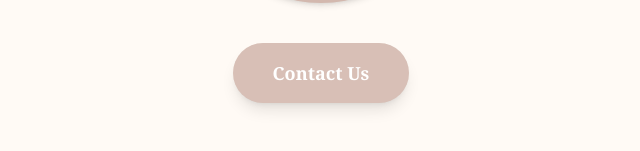
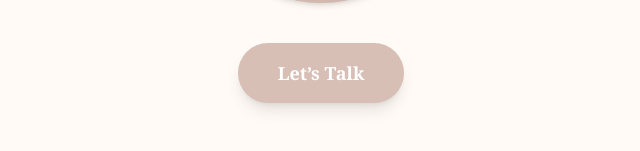
Before and after one commit to Vivek20510/nandini-yoga, a React (Vite) app: page /#/ in a window 1280 px wide. Shown: the part 547-698 px from the top of the page, without its empty margins (319-959 px from the left). Built offline with nearby package versions, Linux system fonts and the light colour scheme.

Commit message:
Update Home.jsx

```diff
--- a/src/pages/Home.jsx
+++ b/src/pages/Home.jsx
@@ -49,7 +49,7 @@
     className="group relative inline-block px-8 py-3 sm:px-10 sm:py-4 rounded-full bg-[#d3b8ae] text-white text-base sm:text-lg font-semibold shadow-lg transition-all duration-300 hover:bg-[#c6a597] focus:outline-none focus:ring-4 focus:ring-[#d3b8ae]/50"
     aria-label="Contact Us"
   >
-    <span className="relative z-10">Contact Us</span>
+    <span className="relative z-10">Let’s Talk</span>
     <span className="absolute inset-0 rounded-full bg-white opacity-10 group-hover:opacity-20 transition duration-300" />
   </Link>
 </div>
```
